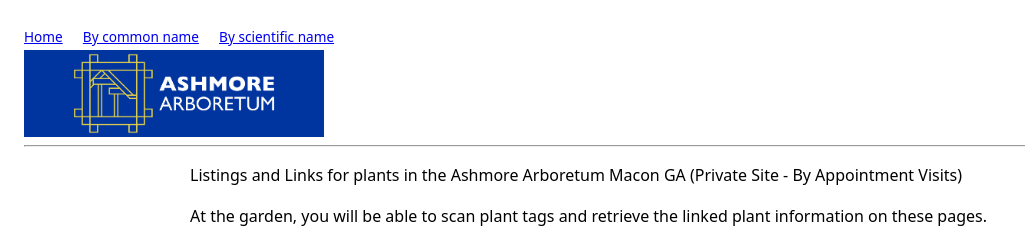
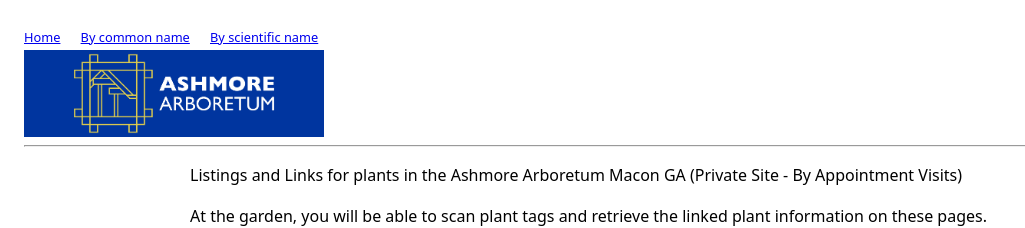
Before and after one commit to AshmoreArboretum/AshmoreArboretumPlants, a Jekyll site: the page built from index.md, in a window 1280 px wide. Shown: the top 228 px of the page, without its empty margins (0-1025 px from the left). Built offline with Jekyll 4.4.1, drawn with Linux system fonts in a browser that asks for light colours.

Commit message:
Decrease navigation text font size
Reduced font size for navigation text from 0.85rem to 0.8rem.

```diff
--- a/_layouts/default.html
+++ b/_layouts/default.html
@@ -8,7 +8,7 @@
       body { font-family: system-ui, -apple-system, Roboto, "Helvetica Neue", Arial; padding: 1rem; line-height: 1.6; }
       header nav a {
         margin-right: 1rem;
-        font-size: 0.85rem; /* Smaller navigation text */
+        font-size: 0.8rem; /* Smaller navigation text */
       }
       main { max-width: 900px; margin: 0 auto; }
       .site-banner {
@@ -29,6 +29,7 @@
         <a href="{{ '/scientific/' | relative_url }}">By scientific name</a>
       </nav>
 
+
       <div class="site-banner">
         <a href="{{ '/' | relative_url }}">
           <img src="{{ '/images/banner.jpg' | relative_url }}" alt="Ashmore Arboretum Logo" width="300" style="display:block;" />
```
